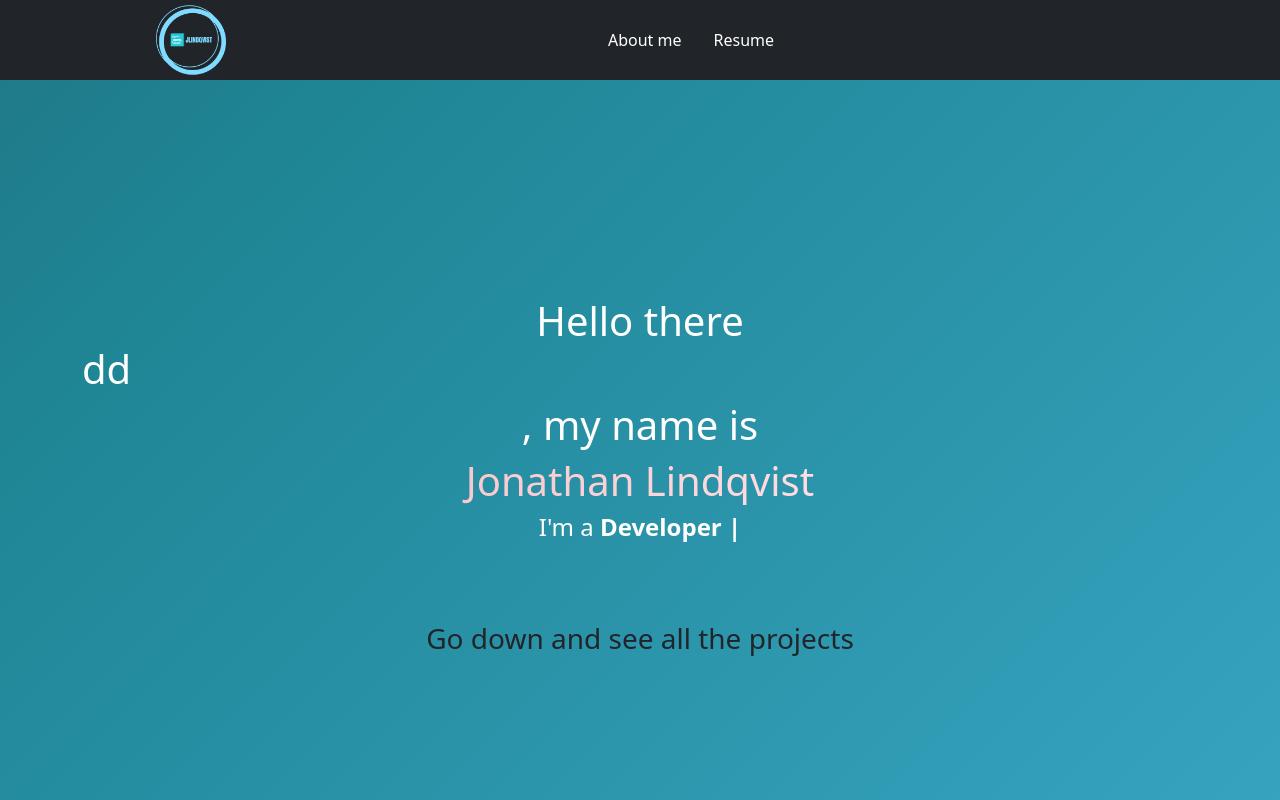
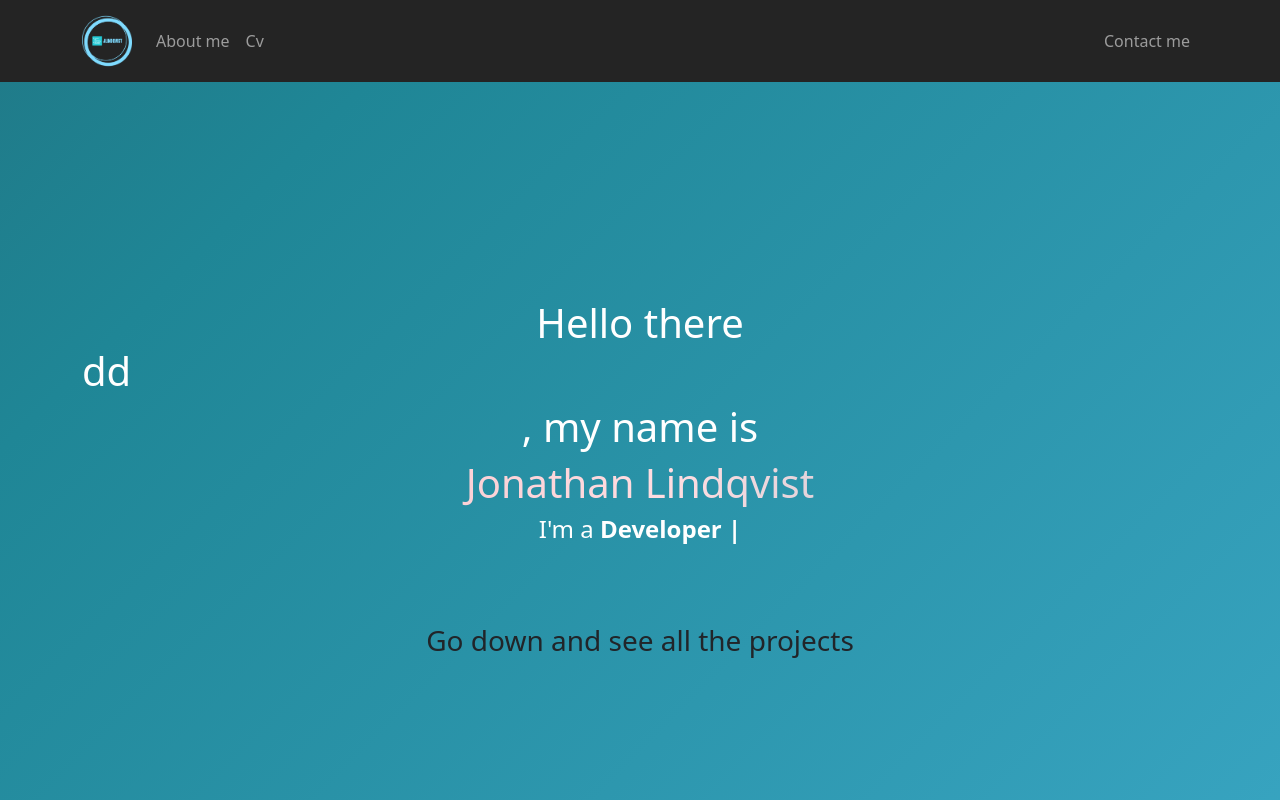
Before and after one commit to JLindqvisttt/JLindqvist, a React (Create React App) app: page / in a window 1280 px wide. Shown: the top 800 px of the page. Built offline with nearby package versions, Linux system fonts and the light colour scheme; a web font is replaced by a local one.

Commit message:
navbar done

```diff
--- a/src/App.css
+++ b/src/App.css
@@ -12,8 +12,17 @@ body{
 .bg-section{
   background: #131316;
 }
-
-
+.navbar-collapse{
+  text-align: center;
+}
+.active{
+  border-bottom: 2px solid #1f8696;
+  color: white;
+}
+.nav-links:hover {
+  transform: scale(1.2);
+  transition: all 0.3s ease;
+}
 .bg-image {
   display: grid;
   place-items: center;
--- a/src/Navbar/Navbar.js
+++ b/src/Navbar/Navbar.js
@@ -1,34 +1,27 @@
-import React from 'react';
-import {
-  Nav,
-  NavLink,
-  Bars,
-  NavMenu,
-  NavBtn,
-  NavBtnLink
-} from './NavbarElements';
+import Container from 'react-bootstrap/Container';
+import Nav from 'react-bootstrap/Nav';
+import Navbar from 'react-bootstrap/Navbar';
+import "../App.css"
 
-const Navbar = () => {
-  return (
-    <>
-      <Nav className="bg-dark">
-        <NavLink to='/'>
-          <img src={require('../images/transparant.png')} alt='logo' width="70vh"/>
-        </NavLink>
-        <Bars />
-        <NavMenu>
-          <NavLink to='/about' activeStyle>
-            About me
-          </NavLink>
-          <NavLink to='/services' activeStyle>
-            Resume
-          </NavLink>
-        </NavMenu>
-        <NavBtn>
-        </NavBtn>
-      </Nav>
-    </>
-  );
-};
+function CollapsibleExample() {
+    return (
+        <Navbar collapseOnSelect expand="lg" style={{background: '#242424'}} variant="dark">
 
-export default Navbar;
+            <Container>
+                <Navbar.Brand href="/"> <img src={require('../images/transparant.png')} alt='logo' width="50vh"/></Navbar.Brand>
+                <Navbar.Toggle aria-controls="responsive-navbar-nav"/>
+                <Navbar.Collapse id="responsive-navbar-nav">
+                    <Nav className="me-auto" defaultActiveKey="/home" as="ul">
+                        <Nav.Link className="nav-links" href="#aboutme">About me</Nav.Link>
+                        <Nav.Link className="nav-links" href="/Resume">Cv</Nav.Link>
+                    </Nav>
+                    <Nav defaultActiveKey="/home" as="ul">
+                        <Nav.Link className="nav-links" href="#contactme"> Contact me </Nav.Link>
+                    </Nav>
+                </Navbar.Collapse>
+            </Container>
+        </Navbar>
+    );
+}
+
+export default CollapsibleExample;
```
